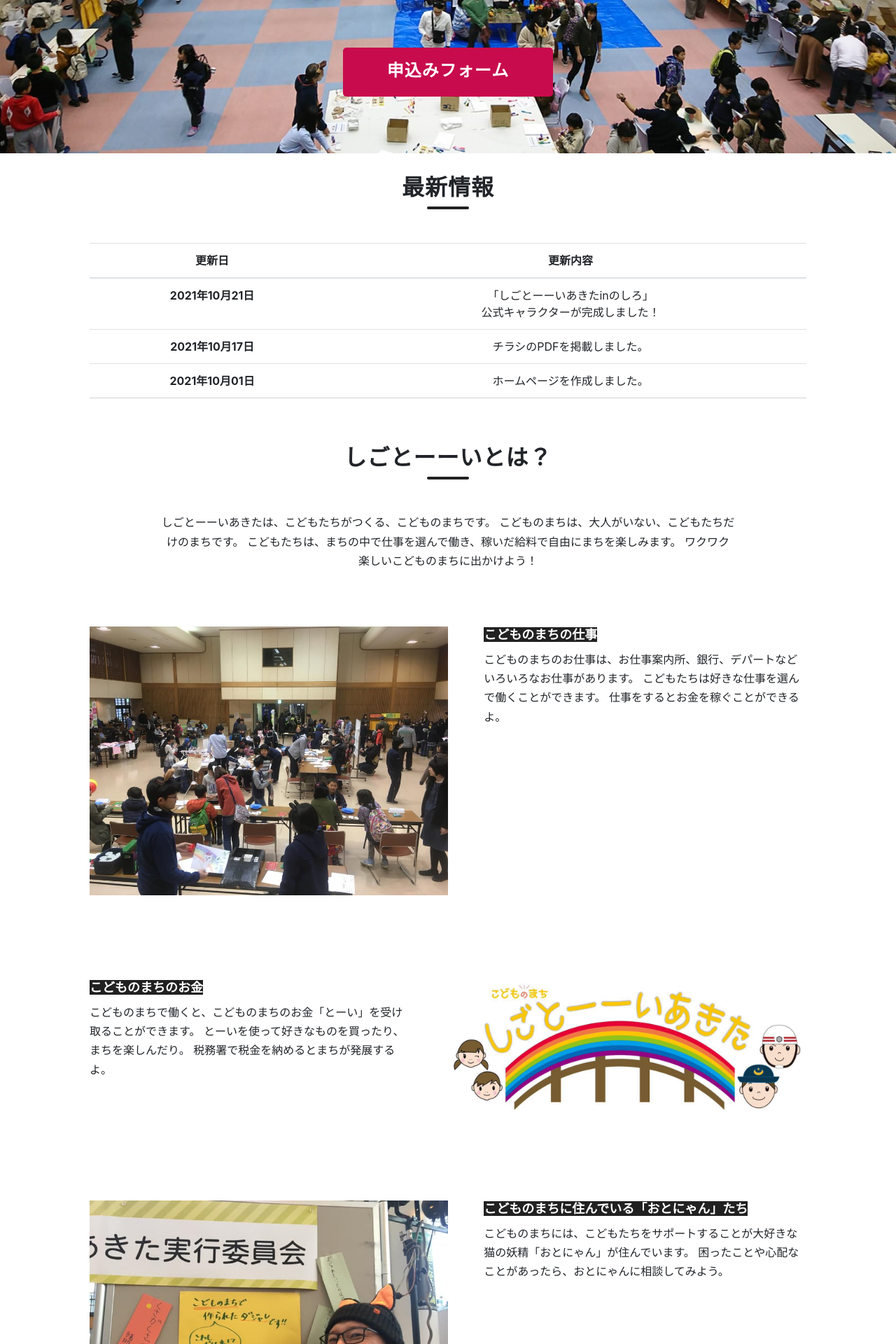
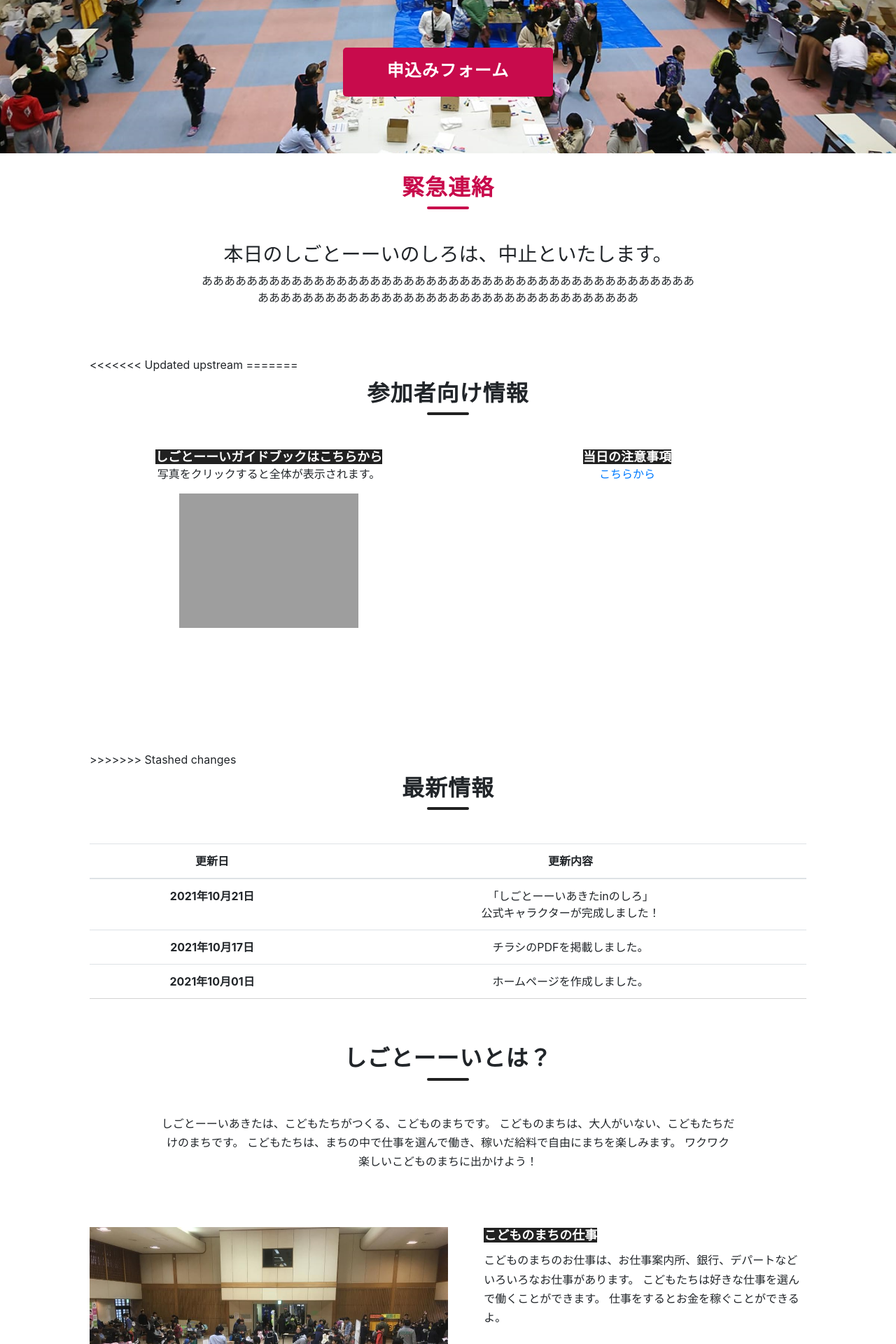
Before and after one commit to smatsus0814/shigoto--i_noshiro, a PHP site: page / in a window 1280 px wide. Shown: the part 419-2339 px from the top of the page at 70% size. Run offline with PHP 8.4, Linux system fonts and the light colour scheme; grey boxes are pictures that could not be loaded.

Commit message:
緊急対応用ページ用意しました

```diff
--- a/assets/css/style.css
+++ b/assets/css/style.css
@@ -394,11 +394,13 @@ h2 > p {
   transition: all 0.5s ease 0s;
   border: 2px solid #c80b4c;
 }
+
 .fv__cv:hover {
   box-shadow: none;
   background: #fff;
   color: #4f9a94;
 }
+
 @media only screen and (max-width: 1024px) {
   .fv__cv {
     font-size: 20px;
@@ -407,11 +409,47 @@ h2 > p {
   }
 }
 
-.about {
+.emg__contents h3 {
+  text-align: center;
+}
+
+.emg__contents  p{
+  text-align: center;
+}
 
 
+.emg__ttl {
+  color: #c80b4c;
+}
+
+.emg__ttl:after {
+  content: "";
+  display: block;
+  width: 60px;
+  height: 4px;
+  background: #c80b4c;
+  margin: 8px auto;
+  border-radius: 16px;
 
 }
+
+.emg__subttl {
+    font-size: 18px;
+    font-weight: bold;
+    margin: 0 0 16px;
+    display: inline;
+    width: 150px;
+    height: 46px;
+    justify-content: center;
+    align-items: center;
+    background: #212121;
+    color: #fff;
+}
+
+
+.about {
+}
+
 .about__desc {
   width: 80%;
   margin: 0 auto 80px;
@@ -425,6 +463,7 @@ h2 > p {
     margin: 0 auto 48px;
   }
 }
+
 .about__item {
   width: 100%;
   list-style: none;
@@ -442,6 +481,72 @@ h2 > p {
   order: 1;
   margin: 0 0 0 auto;
 }
+<<<<<<< Updated upstream
+=======
+
+.negimaru__img {
+  border: 2px solid #000000;
+  width: 40%;
+  margin: 0 auto;
+}
+
+.negimaru__img img {
+  width: 100%;
+}
+
+.negimaru__contents {
+  width: 100%;
+  margin: 0 0 0 auto;
+  text-align: center;
+}
+
+.sanka__img {
+  width: 50%;
+  margin: auto;
+}
+
+.sanka__img img {
+  width: 100%;
+}
+
+.sanka__contents {
+  margin:0 0 0 auto;
+  text-align: center;
+}
+
+.sanka__item {
+  width: 70%;
+  list-style: none;
+  margin: 0 0 120px;
+  flex-wrap: wrap;
+}
+
+.emg__list {
+  display: flex;
+  list-style: none;
+}
+
+@media only screen and (min-width:767px) {
+  .sanka__list {
+    display: flex;
+    list-style: none;
+  }
+}
+
+@media only screen and (max-width:767px) {
+  .sanka__img {
+    width: 50%;
+    margin: auto;
+  }
+}
+
+.emg__item{
+  width: 100%;
+  list-style: none;
+  flex-wrap: wrap;
+}
+
+>>>>>>> Stashed changes
 @media only screen and (max-width: 1024px) {
   .about__img.is-2 {
     margin: 0 0 24px;
@@ -467,6 +572,8 @@ h2 > p {
     width: 100%;
   }
 }
+
+
 .about__subttl {
   font-size: 18px;
   font-weight: bold;
@@ -479,6 +586,7 @@ h2 > p {
   background: #212121;
   color: #fff;
 }
+
 @media only screen and (max-width: 1024px) {
   .about__subttl {
     width: 100%;
@@ -487,6 +595,7 @@ h2 > p {
     border-bottom: 1px solid #ccc;
   }
 }
+
 .about__subdesc {
   line-height: 1.7;
   margin-top: 10px;
--- a/index.html
+++ b/index.html
@@ -40,8 +40,58 @@
       <!-- /.fv -->
     </section>
 
+
+    <!-- 緊急対応用-->
     <section class="about" id="about">
       <div class="about__container section__container">
+        <h2 class="about__ttl section__ttl emg__ttl">緊急連絡</h2>
+        <ul class="emg__list">
+          <li class="emg__item">
+            <div class="emg__contents">
+              <h3>本日のしごとーーいのしろは、中止といたします。</h3>
+              <p>ああああああああああああああああああああああああああああああああああああああああああああ<br>ああああああああああああああああああああああああああああああああああ</p>
+            </div>
+          </li>
+        </ul>
+      </div>
+    </section>
+
+
+    <section class="about" id="about">
+      <div class="about__container section__container">
+<<<<<<< Updated upstream
+=======
+        <h2 class="about__ttl section__ttl">参加者向け情報</h2>
+
+        <ul class="sanka__list">
+          <li class="sanka__item">
+            <div class="sanka__contents">
+              <h3 class="about__subttl">しごとーーいガイドブックはこちらから</h3>
+              <p>写真をクリックすると全体が表示されます。</p>
+            </div>
+            <div class="sanka__img"><a href="assets/doc/guide.pdf"><img src="assets/image/guide-top.jpg"></a></div>
+
+          </li>
+          <li class="sanka__item">
+            <div class="sanka__img is-2"></div>
+            <div class="sanka__contents is-2">
+              <h3 class="about__subttl">当日の注意事項</h3>
+              <p><a href="assets/doc/1117_mail.pdf">こちらから</a></p>
+              <p class="about__subdesc"></p>
+            </div>
+          </li>
+        </ul>
+
+
+        <!-- /.container -->
+      </div>
+      <!-- /.about -->
+    </section>
+
+
+    <section class="about" id="about">
+      <div class="about__container section__container">
+>>>>>>> Stashed changes
         <h2 class="about__ttl section__ttl">最新情報</h2>
 
         <div class="topics_item">
```
